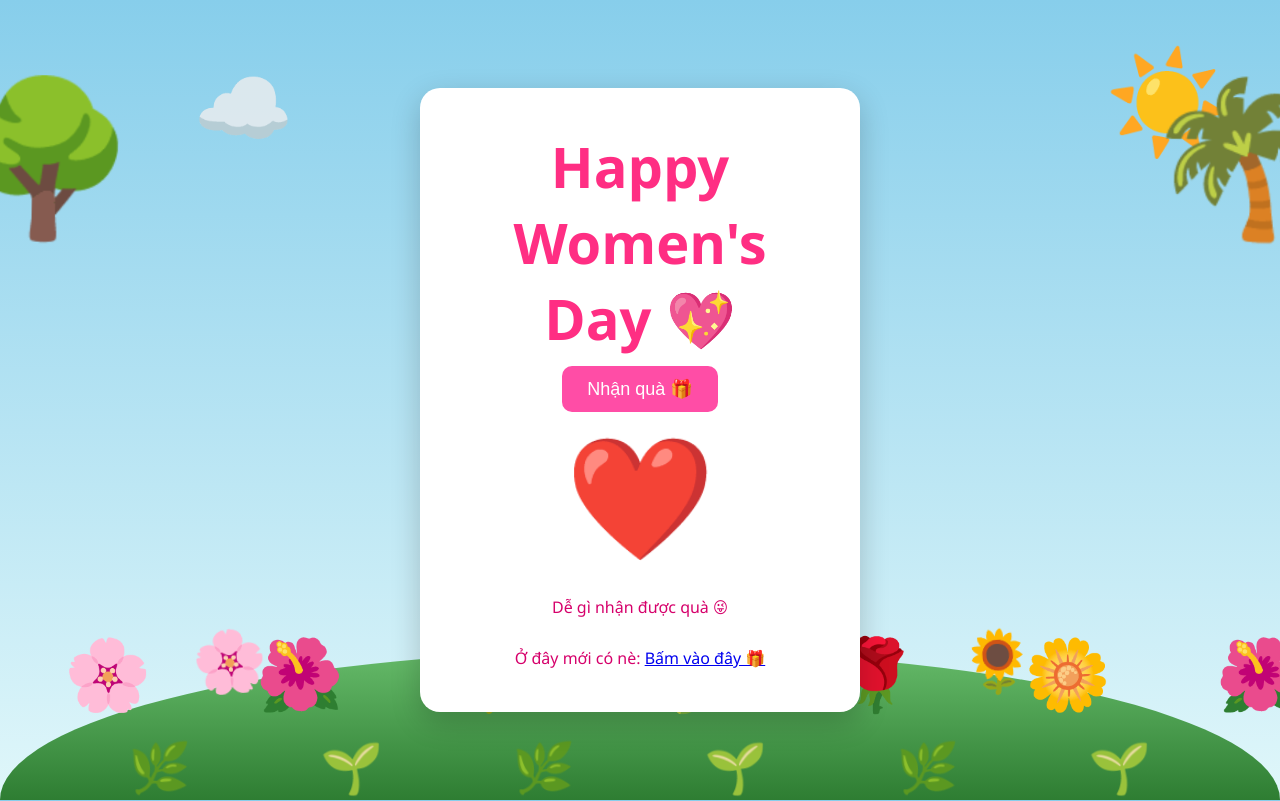
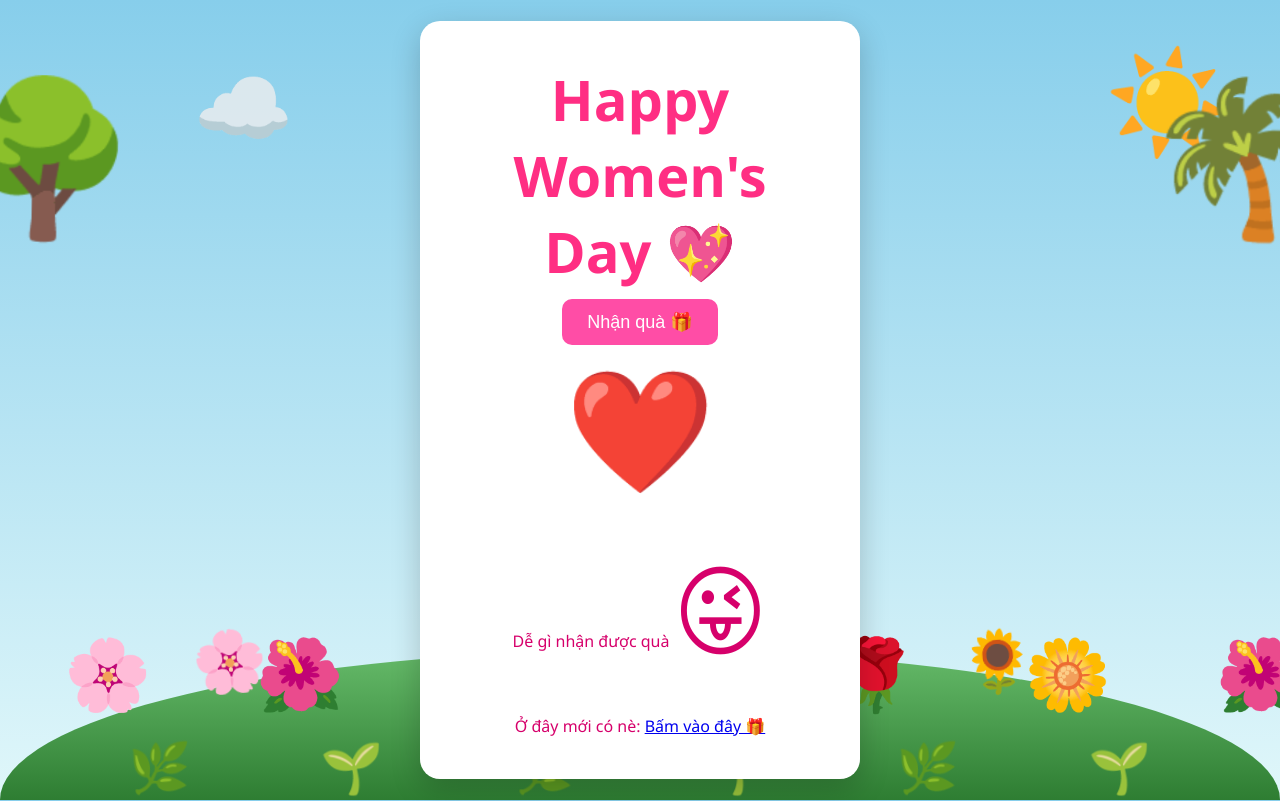
Before and after one commit to Vietconggl999/Happy-Women-s-Day, a plain HTML site: page index.html in a window 1280 px wide. Both pictures are taken after a click on the button "Nhận quà 🎁". Shown: the top 801 px of the page. Drawn offline with Linux system fonts and the light colour scheme.

Commit message:
Update index.html

```diff
--- a/index.html
+++ b/index.html
@@ -275,7 +275,7 @@ text-align: center;
 <div id="heartContainer"></div>
 
 <div id="message" class="hidden message">
-Dễ gì nhận được quà 😜 <br><br>
+Dễ gì nhận được quà <span style="font-size:100px;">😜</span> <br><br>
 Ở đây mới có nè:
 <a href="https://vietconggl999.github.io/Happy-Women-s-Day-8-3-2025//" target="_blank">
 Bấm vào đây 🎁
```
